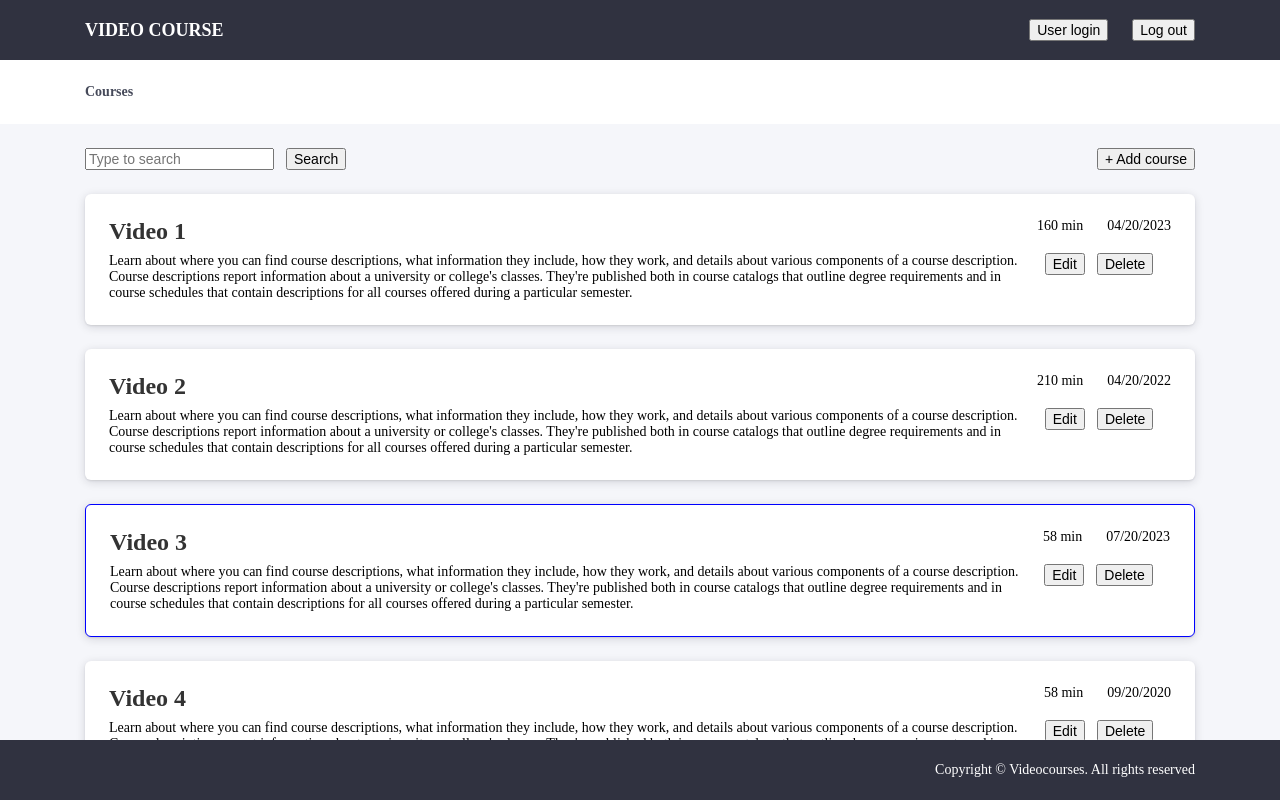
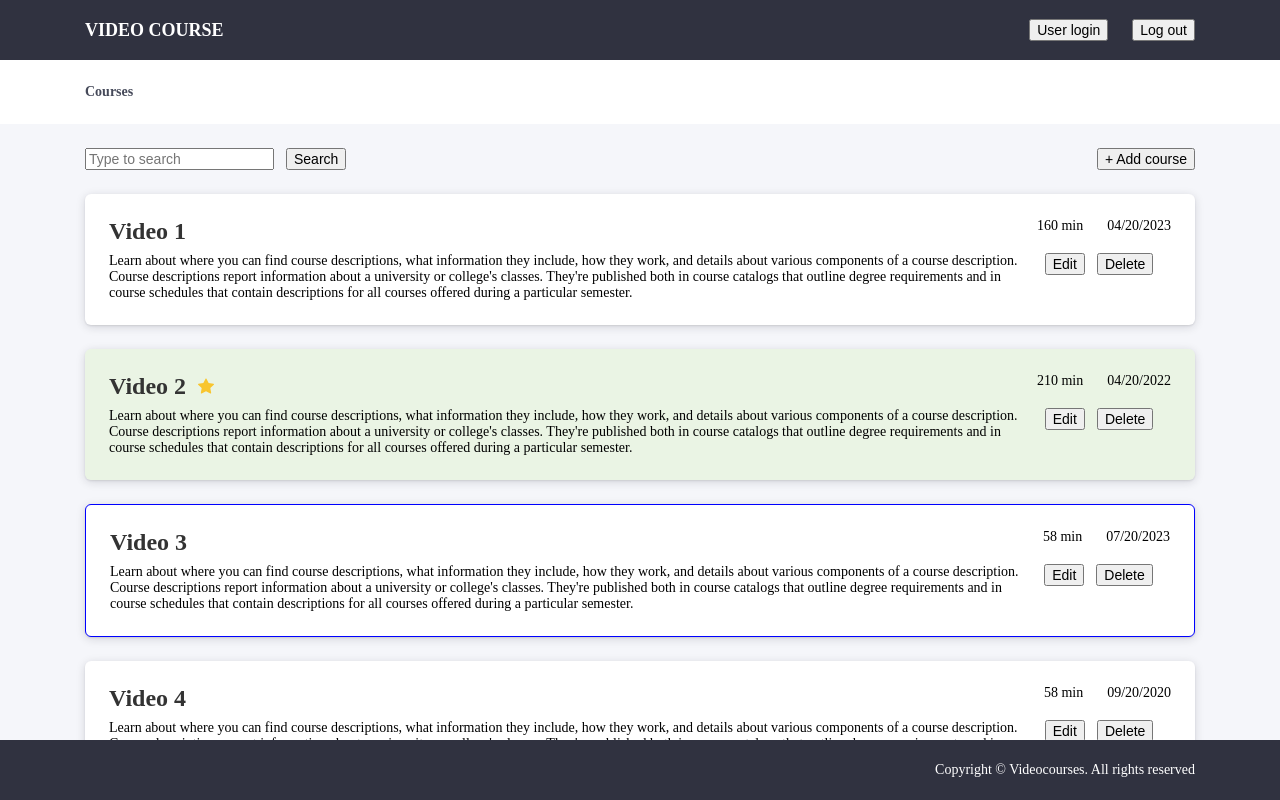
Before and after one commit to V1kk195/angular-project, an Angular app: page / in a window 1280 px wide. Shown: the top 800 px of the page. Built offline with nearby package versions, Linux system fonts and the light colour scheme.

Commit message:
add style for topRated course

```diff
--- a/src/app/courses-page/course/course.component.html
+++ b/src/app/courses-page/course/course.component.html
@@ -1,6 +1,25 @@
-<div class="container" [appCourseBorder]="course?.creationDate!">
+<div
+    class="container"
+    [ngClass]="{ container_highlighted: course?.topRated }"
+    [appCourseBorder]="course?.creationDate!"
+>
     <div class="info">
-        <h2>{{ course?.title }}</h2>
+        <div class="title">
+            <h2>{{ course?.title }}</h2>
+            <svg
+                *ngIf="course?.topRated"
+                xmlns="http://www.w3.org/2000/svg"
+                width="16"
+                height="16"
+                fill="currentColor"
+                class="bi bi-star-fill"
+                viewBox="0 0 16 16"
+            >
+                <path
+                    d="M3.612 15.443c-.386.198-.824-.149-.746-.592l.83-4.73L.173 6.765c-.329-.314-.158-.888.283-.95l4.898-.696L7.538.792c.197-.39.73-.39.927 0l2.184 4.327 4.898.696c.441.062.612.636.282.95l-3.522 3.356.83 4.73c.078.443-.36.79-.746.592L8 13.187l-4.389 2.256z"
+                />
+            </svg>
+        </div>
 
         <div>
             <span>{{ course?.duration }} min</span>
--- a/src/app/courses-page/course/course.component.scss
+++ b/src/app/courses-page/course/course.component.scss
@@ -5,11 +5,25 @@
     box-shadow: 0 1px 2px 0 rgba(29, 30, 38, 0.1),
         0 2px 10px 0 rgba(29, 30, 38, 0.15);
 
-    h2 {
-        font-size: 24px;
-        color: #333333;
-        font-weight: 600;
-        margin-bottom: 8px;
+    &_highlighted {
+        background-color: rgba(217, 241, 196, 0.4);
+    }
+
+    .title {
+        display: flex;
+        align-items: baseline;
+        column-gap: 12px;
+
+        > svg {
+            fill: #f8c52e;
+        }
+
+        h2 {
+            font-size: 24px;
+            color: #333333;
+            font-weight: 600;
+            margin-bottom: 8px;
+        }
     }
 
     .info {
--- a/src/app/courses-page/course/course.ts
+++ b/src/app/courses-page/course/course.ts
@@ -4,4 +4,5 @@
     creationDate: number;
     duration: number;
     description: string;
+    topRated: boolean;
 }
--- a/src/app/courses-page/mock-courses.ts
+++ b/src/app/courses-page/mock-courses.ts
@@ -7,6 +7,7 @@
         description: `Learn about where you can find course descriptions, what information they include, how they work, and details about various components of a course description. Course descriptions report information about a university or college's classes. They're published both in course catalogs that outline degree requirements and in course schedules that contain descriptions for all courses offered during a particular semester.`,
         duration: 160,
         creationDate: 1682002226000,
+        topRated: false,
     },
     {
         id: '2',
@@ -14,6 +15,7 @@
         description: `Learn about where you can find course descriptions, what information they include, how they work, and details about various components of a course description. Course descriptions report information about a university or college's classes. They're published both in course catalogs that outline degree requirements and in course schedules that contain descriptions for all courses offered during a particular semester.`,
         duration: 210,
         creationDate: 1650466226000,
+        topRated: true,
     },
     {
         id: '3',
@@ -21,6 +23,7 @@
         description: `Learn about where you can find course descriptions, what information they include, how they work, and details about various components of a course description. Course descriptions report information about a university or college's classes. They're published both in course catalogs that outline degree requirements and in course schedules that contain descriptions for all courses offered during a particular semester.`,
         duration: 58,
         creationDate: 1689864626000,
+        topRated: false,
     },
     {
         id: '4',
@@ -28,6 +31,7 @@
         description: `Learn about where you can find course descriptions, what information they include, how they work, and details about various components of a course description. Course descriptions report information about a university or college's classes. They're published both in course catalogs that outline degree requirements and in course schedules that contain descriptions for all courses offered during a particular semester.`,
         duration: 58,
         creationDate: 1600613426000,
+        topRated: false,
     },
     {
         id: '5',
@@ -35,5 +39,6 @@
         description: `Learn about where you can find course descriptions, what information they include, how they work, and details about various components of a course description. Course descriptions report information about a university or college's classes. They're published both in course catalogs that outline degree requirements and in course schedules that contain descriptions for all courses offered during a particular semester.`,
         duration: 58,
         creationDate: 1600613426000,
+        topRated: false,
     },
 ];
```
